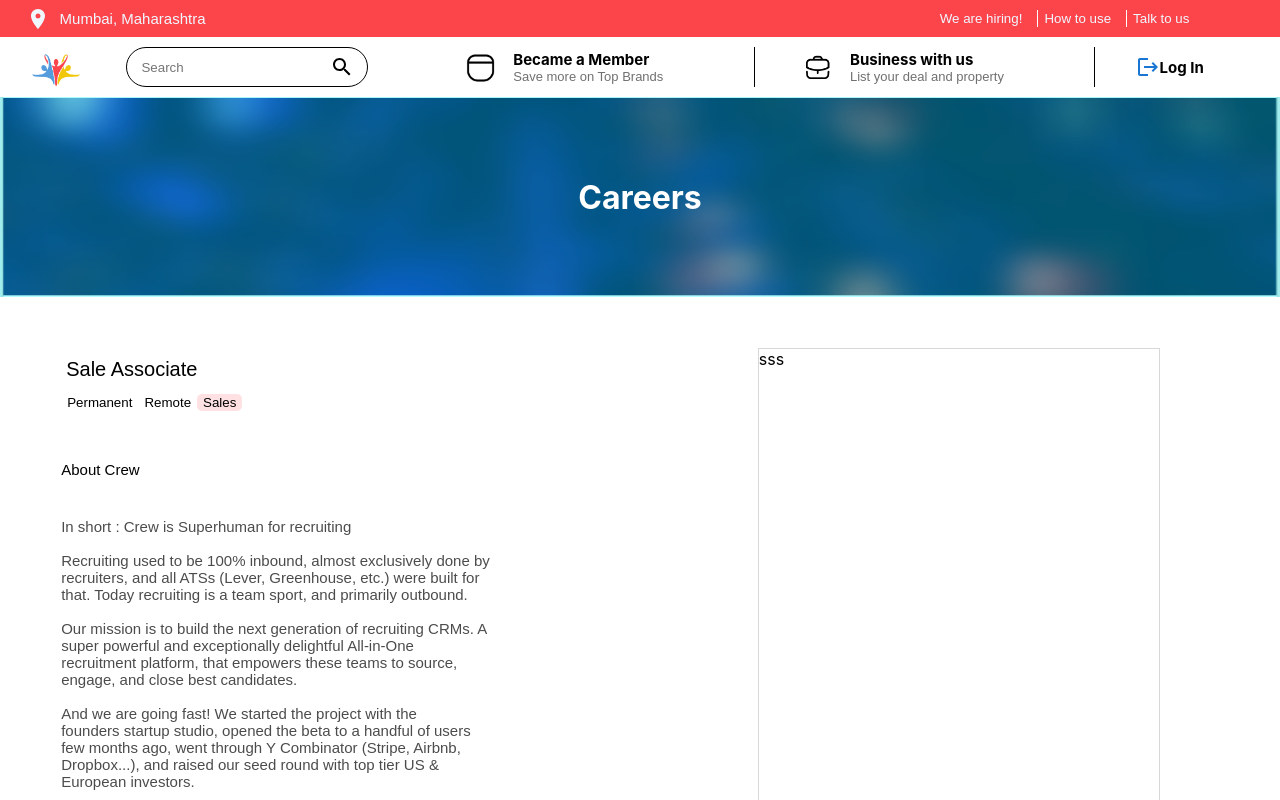
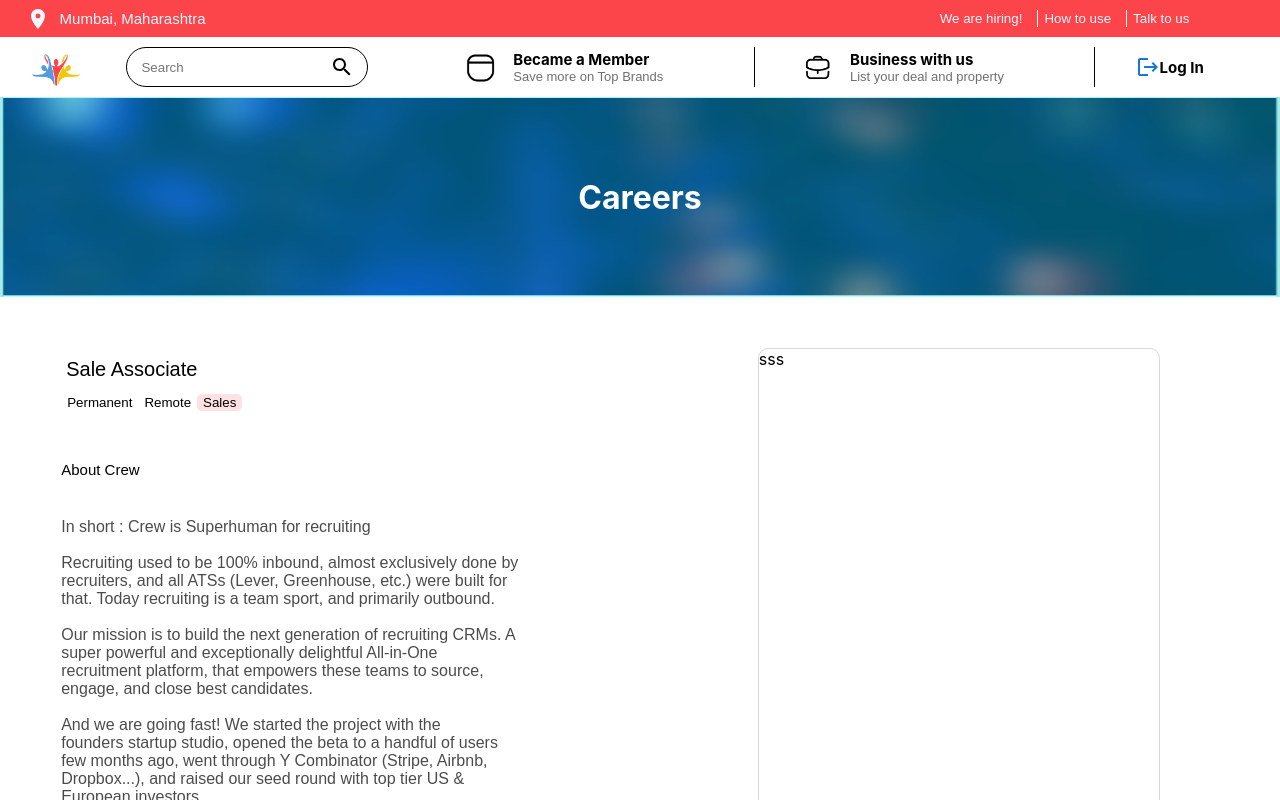
Before and after one commit to sazzad9911/simira-club-ui, a React (Create React App) app: page /JobDescription in a window 1280 px wide. Shown: the top 800 px of the page. Built offline with nearby package versions, Linux system fonts and the light colour scheme; no server answers.

Commit message:
30%  done

```diff
--- a/src/Screens/css/JobDescription.css
+++ b/src/Screens/css/JobDescription.css
@@ -42,6 +42,7 @@
     height: auto;
     width: 400px;
     border: 1px solid #D8D8D8;
+    border-radius: 10px;
 }
 .JobBoxDiv{
     flex-direction: row;
@@ -65,4 +66,5 @@
 }
 .JobTextP{
     opacity: .7;
+    font-size: 16px;
 }
```
